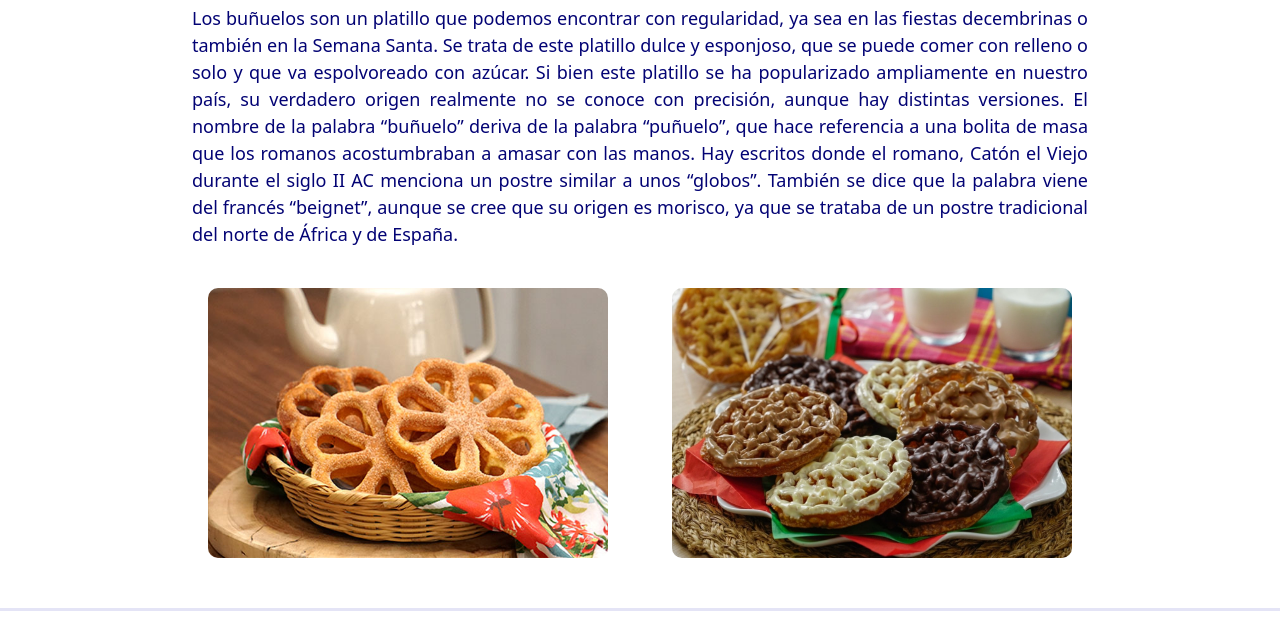
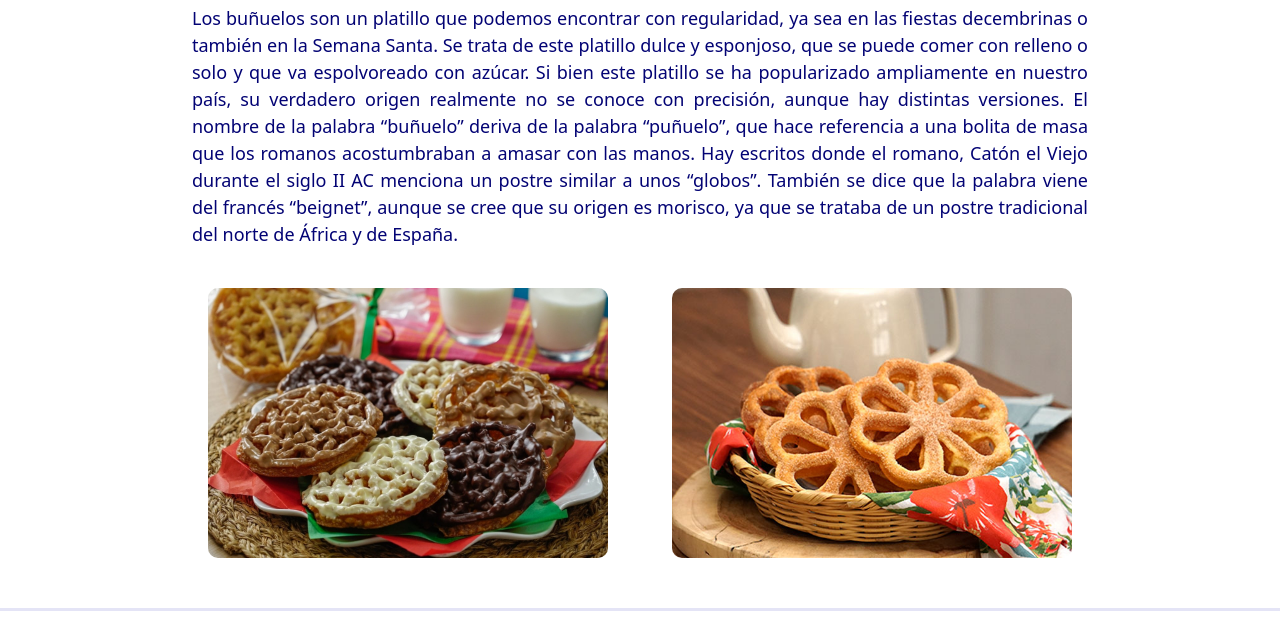
Before and after one commit to luiggi72/issadilly, a plain HTML site: page buñuelos.html in a window 1280 px wide. Shown: the part 193-816 px from the top of the page. Drawn offline with nearby package versions, Linux system fonts and the light colour scheme.

Commit message:
Actualizacion2 Imagenes 230123

```diff
--- a/buñuelos.html
+++ b/buñuelos.html
@@ -65,8 +65,8 @@
                     Viejo durante el siglo II AC menciona un postre similar a unos “globos”. También se dice que la
                     palabra viene del francés “beignet”, aunque se cree que su origen es morisco, ya que se trataba de
                     un postre tradicional del norte de África y de España.</p>
-                <img src="assets/img/buñuelos-azucar.jpeg" alt="">
-                <img src="assets/img/bueñuelos_chocolate.jpeg" alt="">
+                <img src="assets/img/buñuelos1.jpeg" alt="">
+                <img src="assets/img/buñuelos2.jpeg" alt="">
             </div>
         </div>
 
```
Also changed, not shown: index.html (+1 -1 lines), assets/img/buñuelos-index.jpeg (renamed from assets/img/buñuelos.jpeg), assets/img/buñuelos1.jpeg (renamed from assets/img/bueñuelos_chocolate.jpeg), assets/img/buñuelos2.jpeg (renamed from assets/img/buñuelos-azucar.jpeg).
